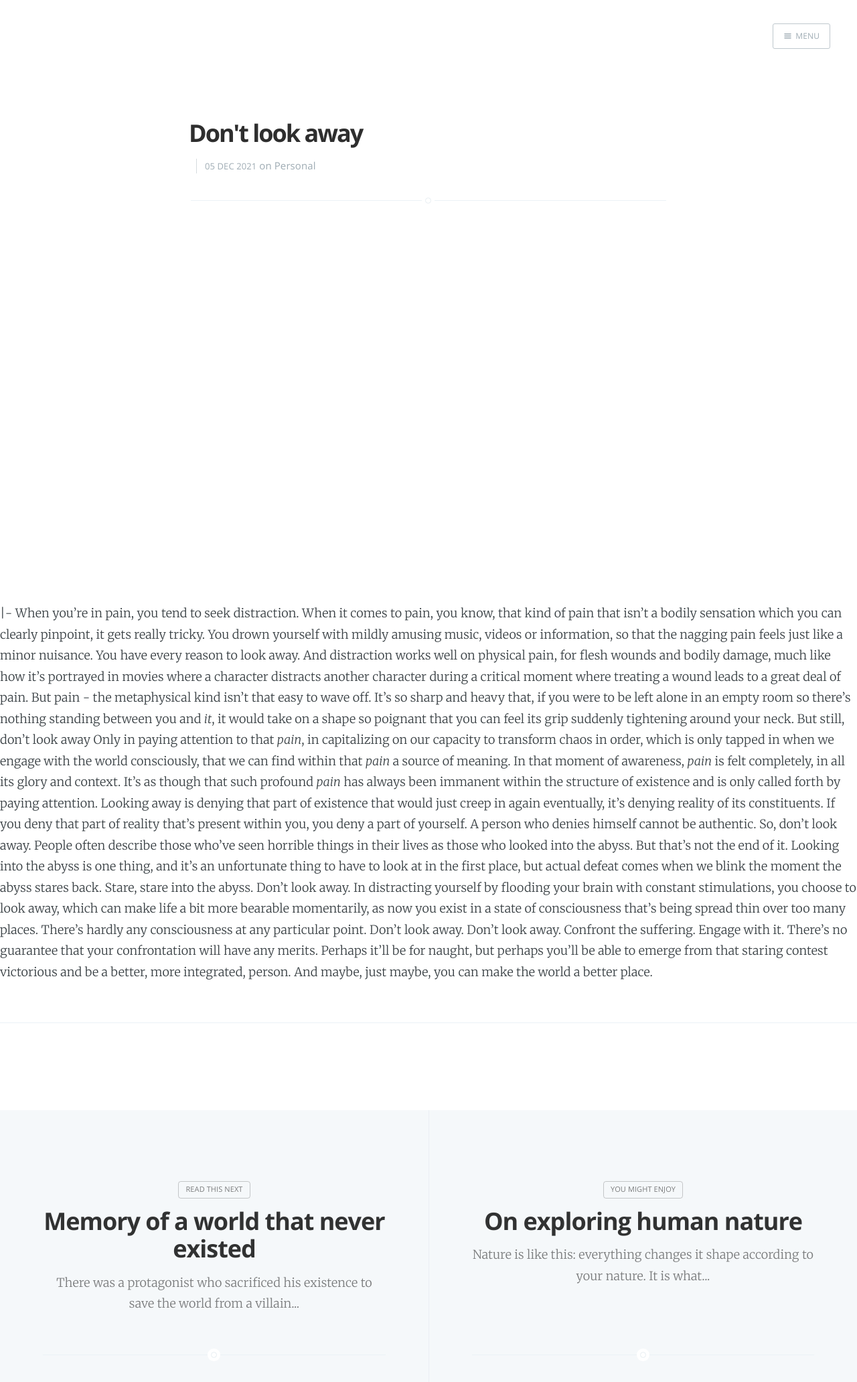
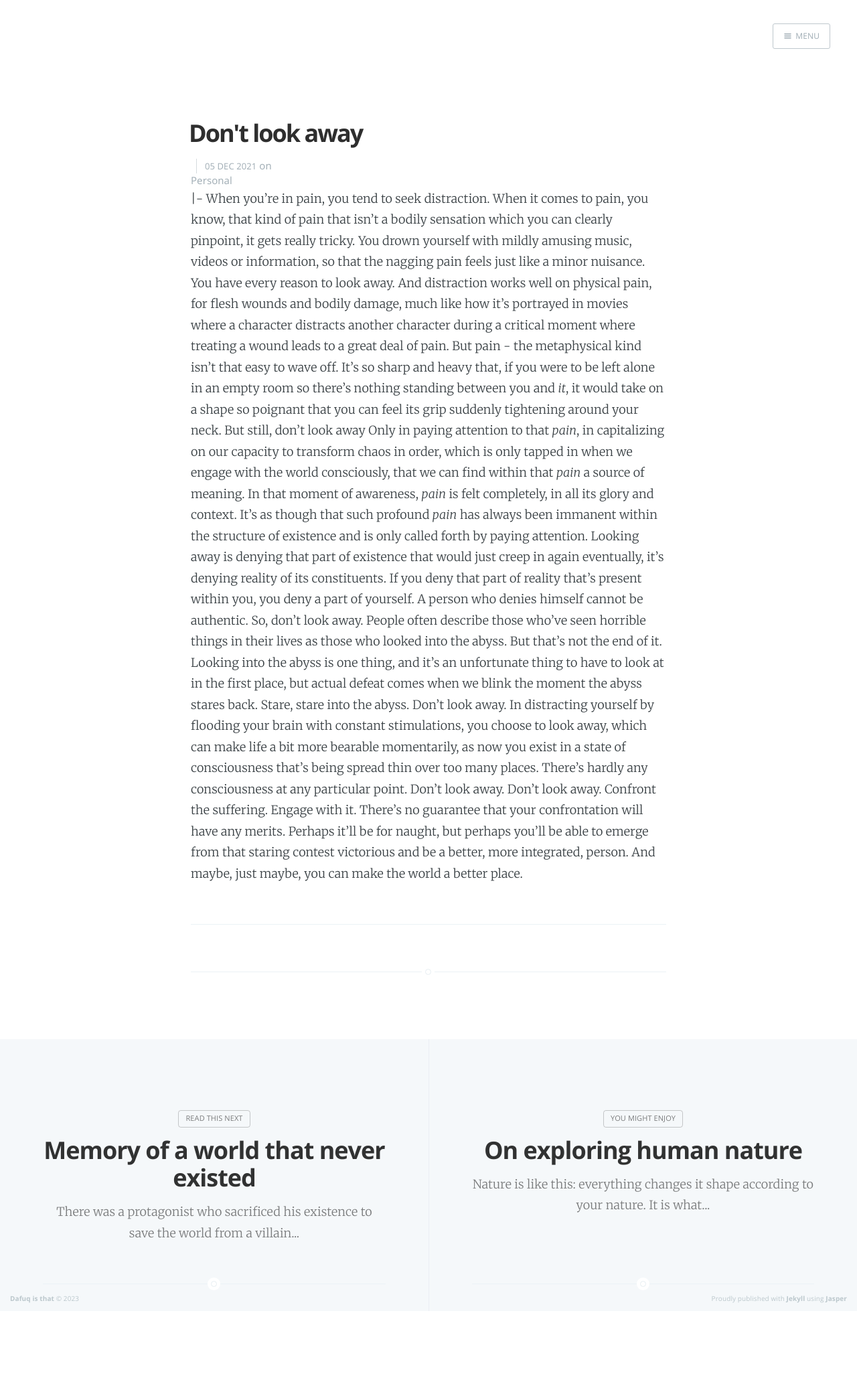
Before and after one commit to minhthanh3145/minhthanh3145.github.io, a Jekyll site: the page built from _posts/Personal/2021-12-05-dont-look-away.md, in a window 1280 px wide. Shown: the whole page at 67% size. Built offline with Jekyll 4.4.1, drawn with Linux system fonts in a browser that asks for light colours; nearby versions of some CDN libraries; our own code applies the rules of GitHub Pages for plain Markdown files; after the commit the page ends 1958 px from its top, so only the background shows below that.

Commit message:
Second phase complete

```diff
--- a/_layouts/post.html
+++ b/_layouts/post.html
@@ -40,7 +40,7 @@
                 on
                 {% for tag in page.tags %}
                     {% if forloop.index == page.tags.size %}
-                       <div'>{{ tag | capitalize }}</div>
+                       <div>{{ tag | capitalize }}</div>
                     {% else %}
                        <div>{{ tag | capitalize }}</div>,
                     {% endif %}
```
